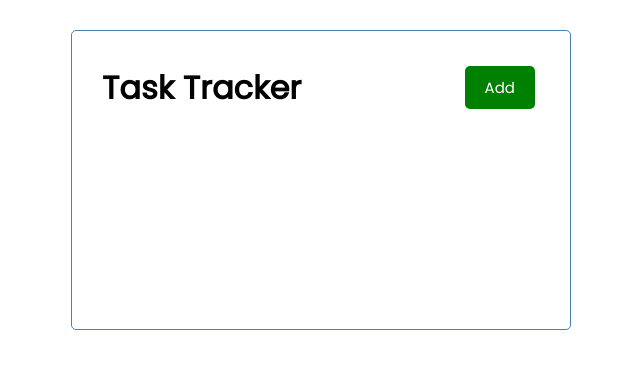
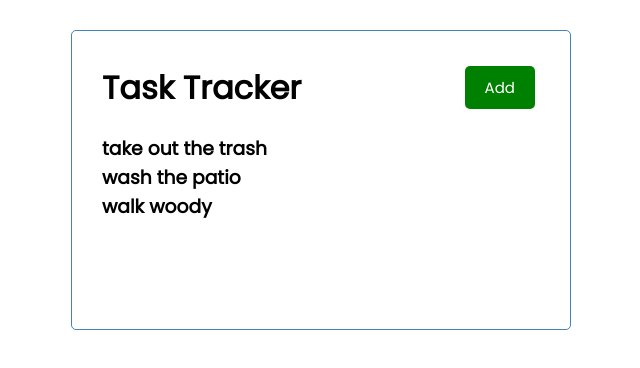
Before and after one commit to ctboyle6/react-task-tracker-walkthrough, a React (Create React App) app: page / in a window 1280 px wide. Shown: the top 368 px of the page, without its empty margins (319-959 px from the left). Built offline with nearby package versions, Linux system fonts and the light colour scheme.

Commit message:
init Tasks component

```diff
--- a/src/App.js
+++ b/src/App.js
@@ -1,9 +1,27 @@
+import { useState } from 'react';
 import Header from './components/Header'
+import Tasks from './components/Tasks'
 
 function App() {
+    const [tasks, setTasks] = useState([
+    {
+      id: 1,
+      text: 'take out the trash'
+    },
+    {
+      id: 2,
+      text: 'wash the patio'
+    },
+    {
+      id: 3,
+      text: 'walk woody'
+    }
+  ])
+
   return (
     <div className="container">
       <Header />
+      <Tasks tasks={tasks}/>
     </div>
   );
 }
--- /dev/null
+++ b/src/components/Tasks.js
@@ -0,0 +1,11 @@
+const Tasks = ({ tasks }) => {
+  return (
+    <>
+      {tasks.map((task) => (
+        <h3>{task.text}</h3>
+      ))}
+    </>
+  )
+}
+
+export default Tasks
```
